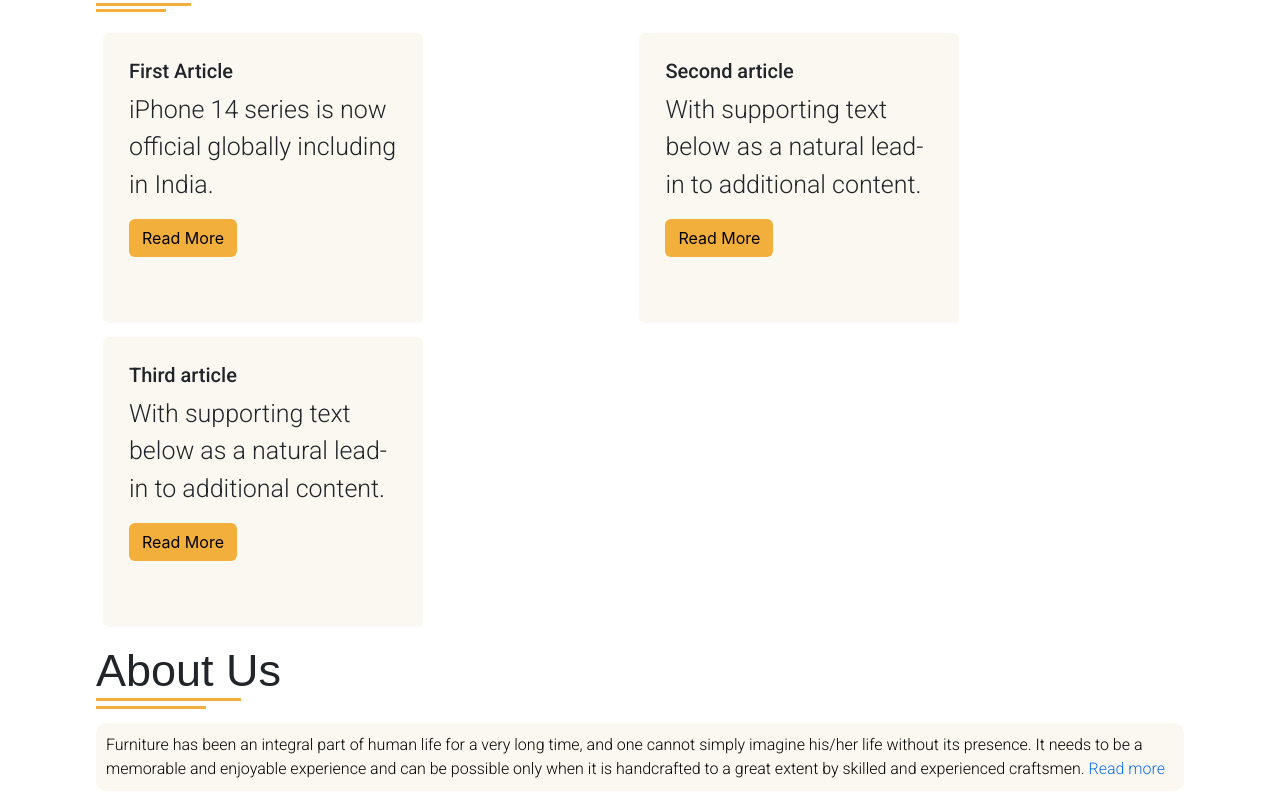
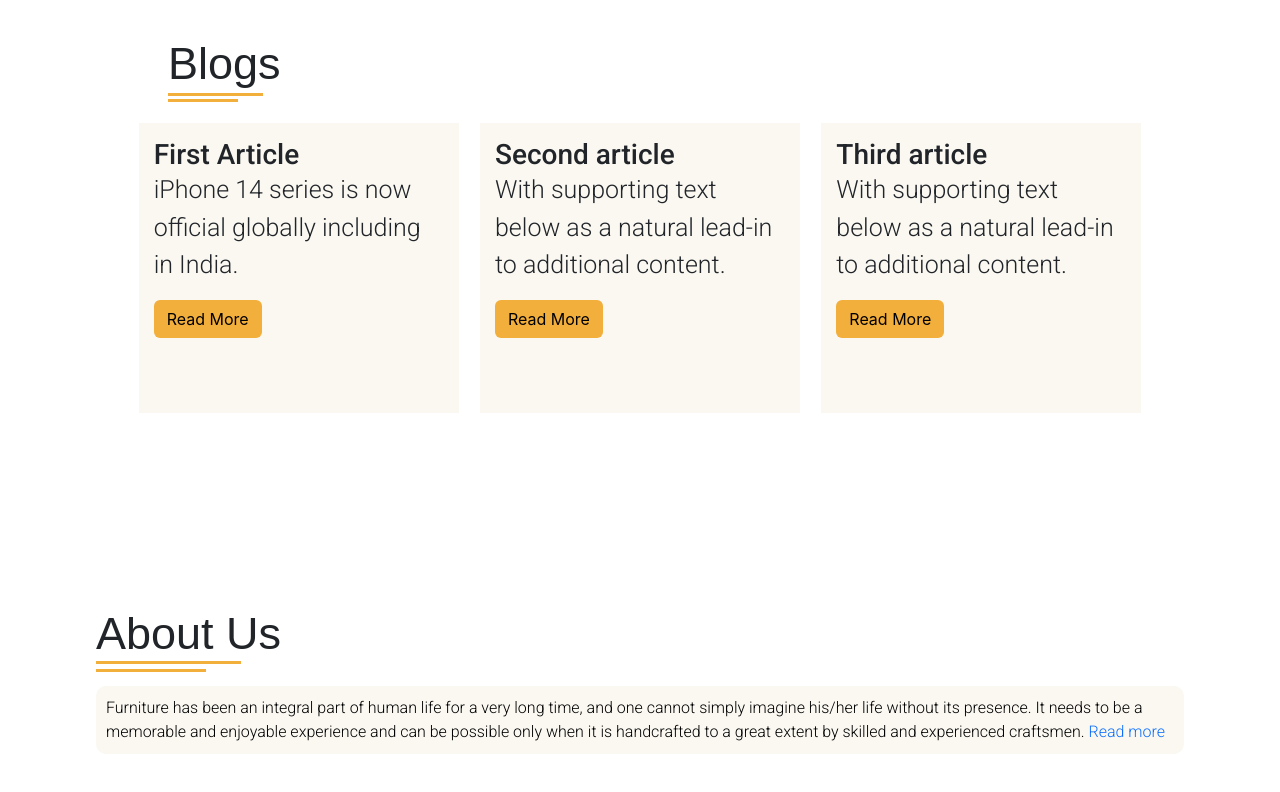
Before and after one commit to Majeed-hub/baitalArabFurniture, a React (Create React App) app: page / in a window 1280 px wide. Shown: the part 5568-6360 px from the top of the page. Built offline with nearby package versions, Linux system fonts and the light colour scheme; a web font is replaced by a local one.

Commit message:
completed blog section

```diff
--- a/src/components/BlogCard/BlogCard.css
+++ b/src/components/BlogCard/BlogCard.css
@@ -1,6 +1,7 @@
 .card-title {
   font-family: 'Roboto', sans-serif;
   font-weight: 500;
+  font-size: 28px;
 }
 .card-text {
   font-family: 'Roboto', sans-serif;
@@ -14,3 +15,15 @@
 .btnViewMore:hover {
   border: 1px solid #f3af3b;
 }
+/* .blocard{
+    width: 20rem;
+        background-color: '#FAF8F1';
+        height: 290px;
+        display: inline-block;
+        margin: 7px;
+} */
+@media screen and (max-width:630px){
+  .card{
+    width: 80%;
+  }
+}
--- a/src/components/BlogCard/BlogCard.js
+++ b/src/components/BlogCard/BlogCard.js
@@ -7,12 +7,15 @@ export const BlogCard = ({ id, title, content }) => {
     <div
       class="card"
       style={{
+        boxSizing:"border-box",
         width: '20rem',
         backgroundColor: '#FAF8F1',
         height: '290px',
         display: 'inline-block',
         margin: '7px',
+        padding:"15px"
       }}
+      className="blogC"
     >
       <div class="card-body">
         <h5 class="card-title">{title}</h5>
--- a/src/pages/Blog/Blog.css
+++ b/src/pages/Blog/Blog.css
@@ -7,7 +7,7 @@
 }
 .BlogCardWrapper {
   display: flex;
-  justify-content: space-between;
+  justify-content: space-around;
   flex-wrap: wrap;
 }
 
@@ -55,7 +55,7 @@
 
 @media screen and (max-width: 520px) {
   .blog-section {
-    width: 80%;
+    width: 100%;
     margin: auto;
   }
   .BlogCardWrapper {
--- a/src/pages/Home/Home.js
+++ b/src/pages/Home/Home.js
@@ -214,8 +214,9 @@ const Home = () => {
             />
           </div>
         </div>
-        <div className="blog-section" style={{margin:"0"}}>
-          <div className="heading">
+      </div>
+        <div className="blog-section">
+          <div className="heading productTitle" style={{marginLeft:"40px"}}>
             <h2>Blogs</h2>
           </div>
           <div className="BlogCardWrapper">
@@ -240,6 +241,7 @@ const Home = () => {
             />
           </div>
         </div>
+      <div className="aboutUsContainer">
         <div className="aboutUsTitle">
           <h2>About Us</h2>
         </div>
```
Also changed, not shown: src/pages/Home/Home.css (line endings or trailing spaces).
